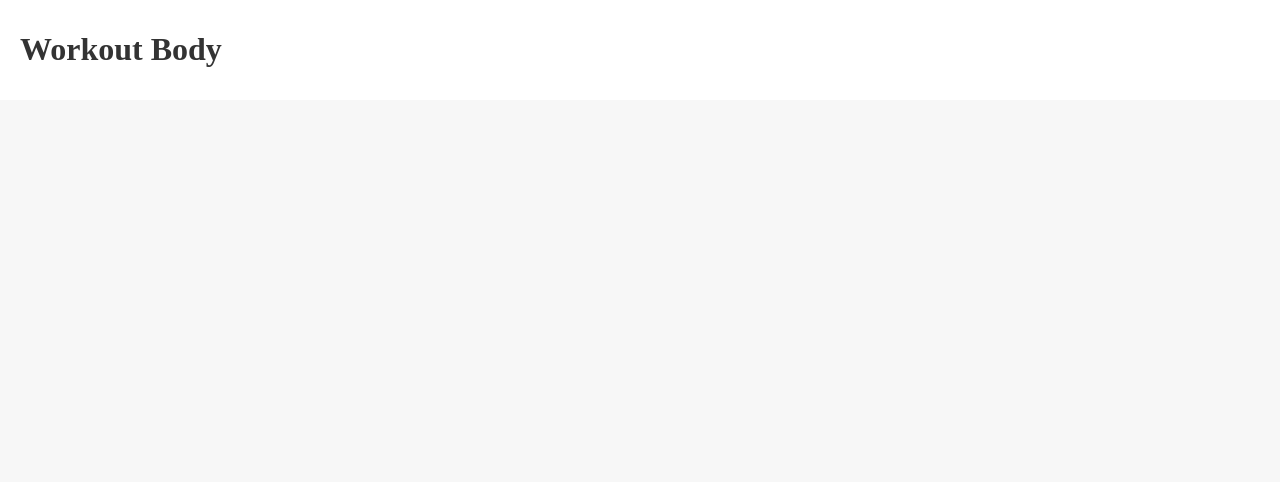
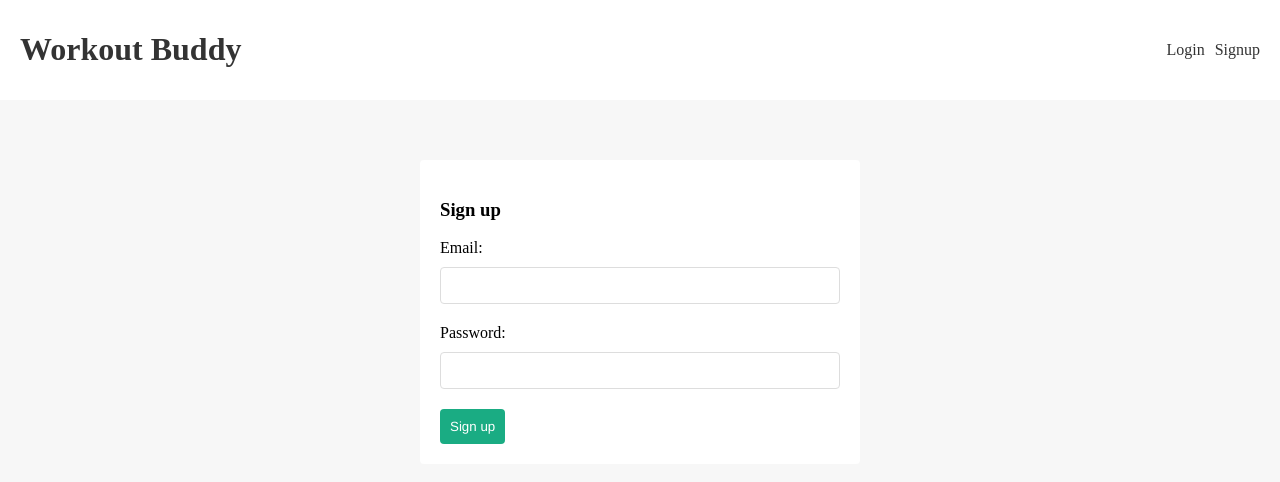
Before and after one commit to YAFcod3/Workouts-MERN, a React (Create React App) app in the folder frontend/: page /signup in a window 1280 px wide. Before the commit this address had no page. Shown: the top 482 px of the page. Built offline with nearby package versions, Linux system fonts and the light colour scheme.

Commit message:
mod userController, add files in front , signup ready

```diff
--- a/frontend/src/App.js
+++ b/frontend/src/App.js
@@ -4,6 +4,8 @@
 //pages & components
 import Home from './pages/Home';
 import Navbar from './components/Navbar';
+import Login from './pages/Login';
+import Signup from './pages/Signup';
 
 
 
@@ -18,6 +20,8 @@
         <div className='pages'>
           <Routes>
             <Route path='/' element={<Home/>}/>
+            <Route path='/login' element={<Login/>}/>
+            <Route path='/signup' element={<Signup/>}/>
 
           </Routes>
 
--- a/frontend/src/components/Navbar.js
+++ b/frontend/src/components/Navbar.js
@@ -5,8 +5,18 @@
     return (
         <header>
             <div className="container">
-                <Link to='/'><h1>Workout Body</h1></Link>
+                <Link to='/'><h1>Workout Buddy</h1></Link>
+
+                <nav>
+                    <div>
+                        <Link to='/login'>Login</Link>
+                        <Link to='/signup'>Signup</Link>
+                    </div>
+
+                </nav>
+
             </div>
+
         </header>
     );
 }
--- /dev/null
+++ b/frontend/src/context/AuthContext.js
@@ -0,0 +1,37 @@
+import { createContext,useReducer } from "react";
+
+
+export const AuthContext= createContext()
+
+
+
+const authReducer = (state,action)=>{
+    switch(action.type){
+
+        case 'LOGIN':
+            return {user:action.payload}
+        case 'LOGOUT':
+            return {user:null}
+        default:
+            return state
+    }
+}
+
+
+
+
+export const AuthContextProvider = ({children})=>{
+
+    const [state,dispatch ]=useReducer(authReducer,{user:null})
+
+    console.log('AuthContext state',state)
+
+
+
+
+    return(
+      <AuthContext.Provider value={{ ...state,dispatch}} >
+        {children}
+      </AuthContext.Provider>)
+
+}
--- /dev/null
+++ b/frontend/src/hooks/useAuthContext.js
@@ -0,0 +1,19 @@
+import { useContext } from "react";
+import { AuthContext } from "../context/AuthContext";
+
+
+export const useAuthContext = ()=>{
+
+
+
+    const context = useContext(AuthContext)
+
+
+    if(!context){
+        throw Error('useAuthContext must be used inside an AuthContextProvider...')
+    }
+
+
+
+    return context
+}
--- /dev/null
+++ b/frontend/src/hooks/useSignup.js
@@ -0,0 +1,47 @@
+import { useState } from "react";
+import {useAuthContext} from './useAuthContext'
+
+
+
+
+ export const useSignup = () => {
+
+    const [error,setError]=useState(null)
+    const[isLoading,setIsLoading]=useState(false)
+
+    //dispatch
+    const {dispatch}=useAuthContext()
+
+    const signup = async(email,password)=>{
+
+        setIsLoading(true)
+        setError(null)
+
+        const response= await fetch('http://localhost:4000/api/user/signup',{
+            method:'POST',
+            headers:{'Content-Type':'application/json'},
+            body:JSON.stringify({email,password})
+        })
+        const json = await response.json()
+
+        if(!response.ok){
+            setIsLoading(false)
+            setError(json.error)
+        }
+        if(response.ok){
+
+            //save the user to local Storage (token y email)
+            localStorage.setItem('user',JSON.stringify(json))
+
+            //update the auth context
+            dispatch({type:'LOGIN',payload:json})
+            setIsLoading(false)
+        }
+    }
+
+
+
+    return (
+        {signup,isLoading,error}
+     );
+}
--- a/frontend/src/index.css
+++ b/frontend/src/index.css
@@ -117,3 +117,24 @@
 input.error{
   border:1px solid var(--error)
 }
+
+/*NAVBAR*/
+
+nav{
+  display: flex;
+  align-items: center;
+}
+
+nav a {
+  margin-left: 10px;
+}
+
+
+/*AUTH FORMS*/
+form.signup, form.login{
+  max-width: 400px;
+  margin: 40px auto;
+  background: #fff;
+  padding: 20px;
+  border-radius: 4px;
+}
--- a/frontend/src/index.js
+++ b/frontend/src/index.js
@@ -1,14 +1,17 @@
-import React from 'react';
-import ReactDOM from 'react-dom/client';
-import './index.css';
-import App from './App';
-import {  WorkoutsContextProvider } from './context/WorkoutContext';
+import React from "react";
+import ReactDOM from "react-dom/client";
+import "./index.css";
+import App from "./App";
+import { WorkoutsContextProvider } from "./context/WorkoutContext";
+import { AuthContextProvider } from "./context/AuthContext";
 
-const root = ReactDOM.createRoot(document.getElementById('root'));
+const root = ReactDOM.createRoot(document.getElementById("root"));
 root.render(
   <React.StrictMode>
-    <WorkoutsContextProvider>
-      <App />
-    </WorkoutsContextProvider>
+    <AuthContextProvider>
+      <WorkoutsContextProvider>
+        <App />
+      </WorkoutsContextProvider>
+    </AuthContextProvider>
   </React.StrictMode>
 );
--- /dev/null
+++ b/frontend/src/pages/Login.js
@@ -0,0 +1,61 @@
+const { useState } = require("react")
+
+
+
+
+
+ const Login = ()=>{
+
+
+
+    const[email,setEmail]=useState('')
+    const[password,setPassword]=useState('')
+
+    const handleSubmit = (e)=>{
+        e.preventDefault()
+
+        console.log(email,password)
+
+        const user = {email,password}
+    }
+
+
+
+
+
+
+    return (
+
+        <form className="login"
+         onSubmit={handleSubmit}>
+
+            <h3>Log in</h3>
+
+            <label>Email:</label>
+            <input
+             type="email"
+             onChange={(e)=>setEmail(e.target.value)}
+             value={email}
+
+            />
+            <label>Password:</label>
+            <input
+             type="password"
+             onChange={(e)=>setPassword(e.target.value)}
+             value={password}
+
+            />
+
+
+            <button>Login</button>
+
+
+        </form>
+    )
+
+
+
+
+}
+
+export default Login;
--- /dev/null
+++ b/frontend/src/pages/Signup.js
@@ -0,0 +1,71 @@
+import { useState } from "react"
+import {useSignup} from '../hooks/useSignup'
+
+
+
+
+
+
+ const Signup = ()=>{
+
+
+
+    const[email,setEmail]=useState('')
+    const[password,setPassword]=useState('')
+    //custom hook
+    const {signup,error,isLoading}=useSignup()
+
+
+
+
+    //SUBMIT
+    const handleSubmit = async(e)=>{
+        e.preventDefault()
+
+        //console.log(email,password)
+
+        await signup(email,password)
+    }
+
+
+
+
+
+
+    return (
+
+        <form className="signup"
+         onSubmit={handleSubmit}>
+
+            <h3>Sign up</h3>
+
+            <label>Email:</label>
+            <input
+             type="email"
+             onChange={(e)=>setEmail(e.target.value)}
+             value={email}
+
+            />
+            <label>Password:</label>
+            <input
+             type="password"
+             onChange={(e)=>setPassword(e.target.value)}
+             value={password}
+
+            />
+
+
+            <button disabled={isLoading}>Sign up</button>
+
+            {error && <div className="error">{error}</div>}
+
+
+        </form>
+    )
+
+
+
+
+}
+
+export default Signup;
```
Also changed, not shown: 1 other file (tests, documents, lock files or other folders).
